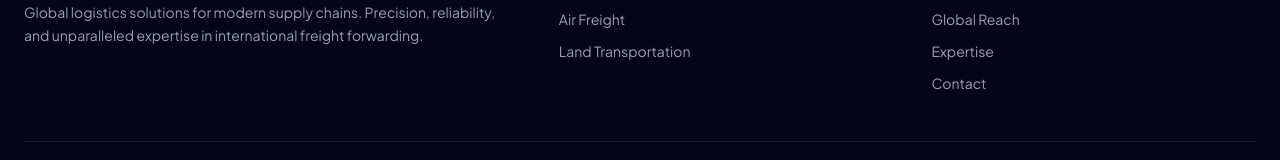
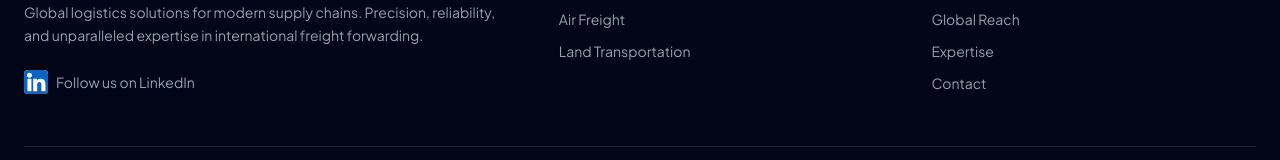
Before and after one commit to raptor1769/friendsco, a React (Vite) app: page / in a window 1280 px wide. Shown: the part 3373-3533 px from the top of the page. Built offline with nearby package versions, Linux system fonts and the light colour scheme; no server answers.

Commit message:
Added linkedin handle

```diff
--- /dev/null
+++ b/src/components/icons/LinkedinIcon.tsx
@@ -0,0 +1,11 @@
+import React from "react";
+
+type LinkedinIconProps = React.SVGProps<SVGSVGElement>;
+
+export function LinkedinIcon(props: LinkedinIconProps) {
+  return (
+    <svg viewBox="0 0 382 382" fill="currentColor" aria-hidden="true" {...props}>
+      <path d="M347.445,0H34.555C15.471,0,0,15.471,0,34.555v312.889C0,366.529,15.471,382,34.555,382h312.889  C366.529,382,382,366.529,382,347.444V34.555C382,15.471,366.529,0,347.445,0z M118.207,329.844c0,5.554-4.502,10.056-10.056,10.056  H65.345c-5.554,0-10.056-4.502-10.056-10.056V150.403c0-5.554,4.502-10.056,10.056-10.056h42.806  c5.554,0,10.056,4.502,10.056,10.056V329.844z M86.748,123.432c-22.459,0-40.666-18.207-40.666-40.666S64.289,42.1,86.748,42.1  s40.666,18.207,40.666,40.666S109.208,123.432,86.748,123.432z M341.91,330.654c0,5.106-4.14,9.246-9.246,9.246H286.73  c-5.106,0-9.246-4.14-9.246-9.246v-84.168c0-12.556,3.683-55.021-32.813-55.021c-28.309,0-34.051,29.066-35.204,42.11v97.079  c0,5.106-4.139,9.246-9.246,9.246h-44.426c-5.106,0-9.246-4.14-9.246-9.246V149.593c0-5.106,4.14-9.246,9.246-9.246h44.426  c5.106,0,9.246,4.14,9.246,9.246v15.655c10.497-15.753,26.097-27.912,59.312-27.912c73.552,0,73.131,68.716,73.131,106.472  L341.91,330.654L341.91,330.654z" />
+    </svg>
+  );
+}
--- a/src/components/layout/Footer.tsx
+++ b/src/components/layout/Footer.tsx
@@ -1,6 +1,7 @@
 import React from "react";
 import { Link } from "wouter";
 import { Anchor } from "lucide-react";
+import { LinkedinIcon } from "@/components/icons/LinkedinIcon";
 import { services } from "@/components/sections/Services";
 import logo from "@/assets/apple-touch-icon.png";
 
@@ -37,6 +38,18 @@ export function Footer() {
               reliability, and unparalleled expertise in international freight
               forwarding.
             </p>
+            <a
+              href="https://www.linkedin.com/company/friendscologisticssolutions/"
+              target="_blank"
+              rel="noopener noreferrer"
+              aria-label="Friendco Logistics Solutions on LinkedIn"
+              className="inline-flex items-center gap-2 text-gray-400 transition-colors hover:text-white"
+            >
+              <span className="flex h-6 w-6 items-center justify-center overflow-hidden rounded bg-white text-[#0A66C2]">
+                <LinkedinIcon className="h-full w-full" />
+              </span>
+              <span>Follow us on LinkedIn</span>
+            </a>
           </div>
 
           <div>
```
